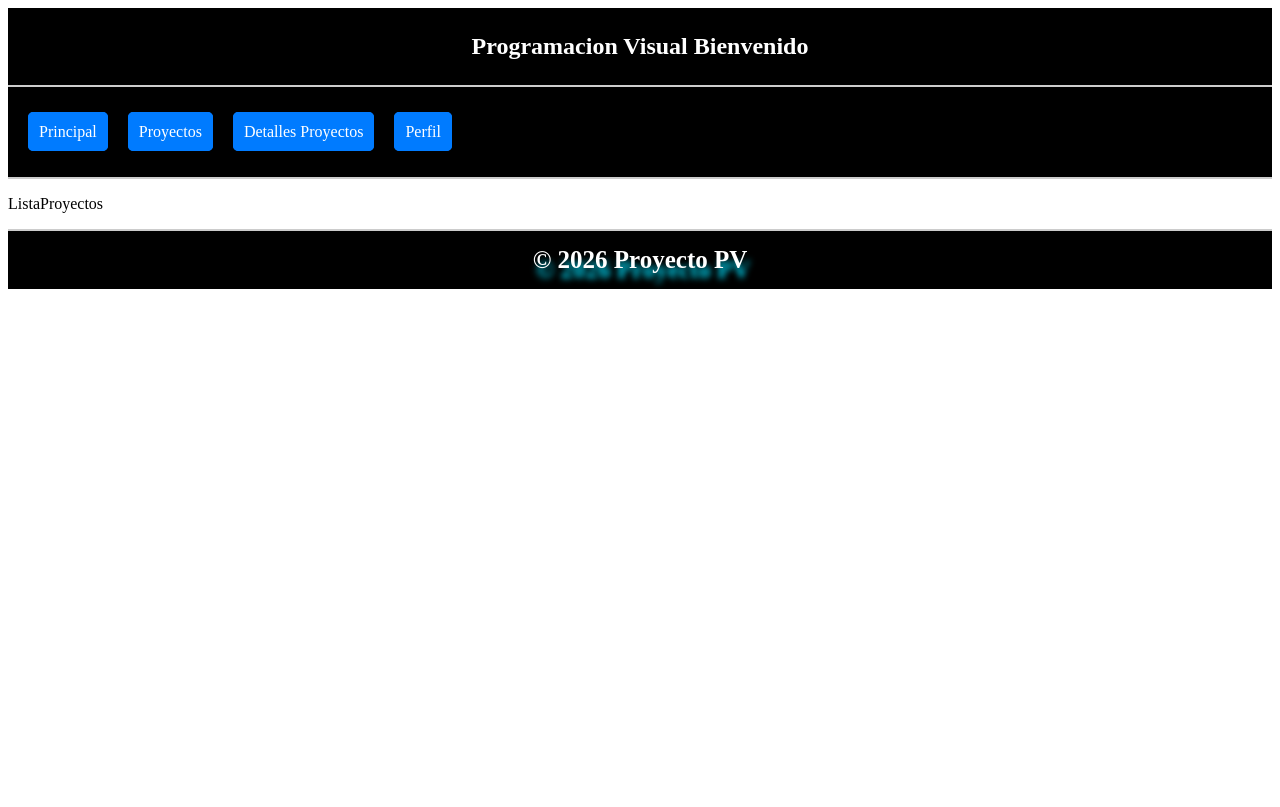
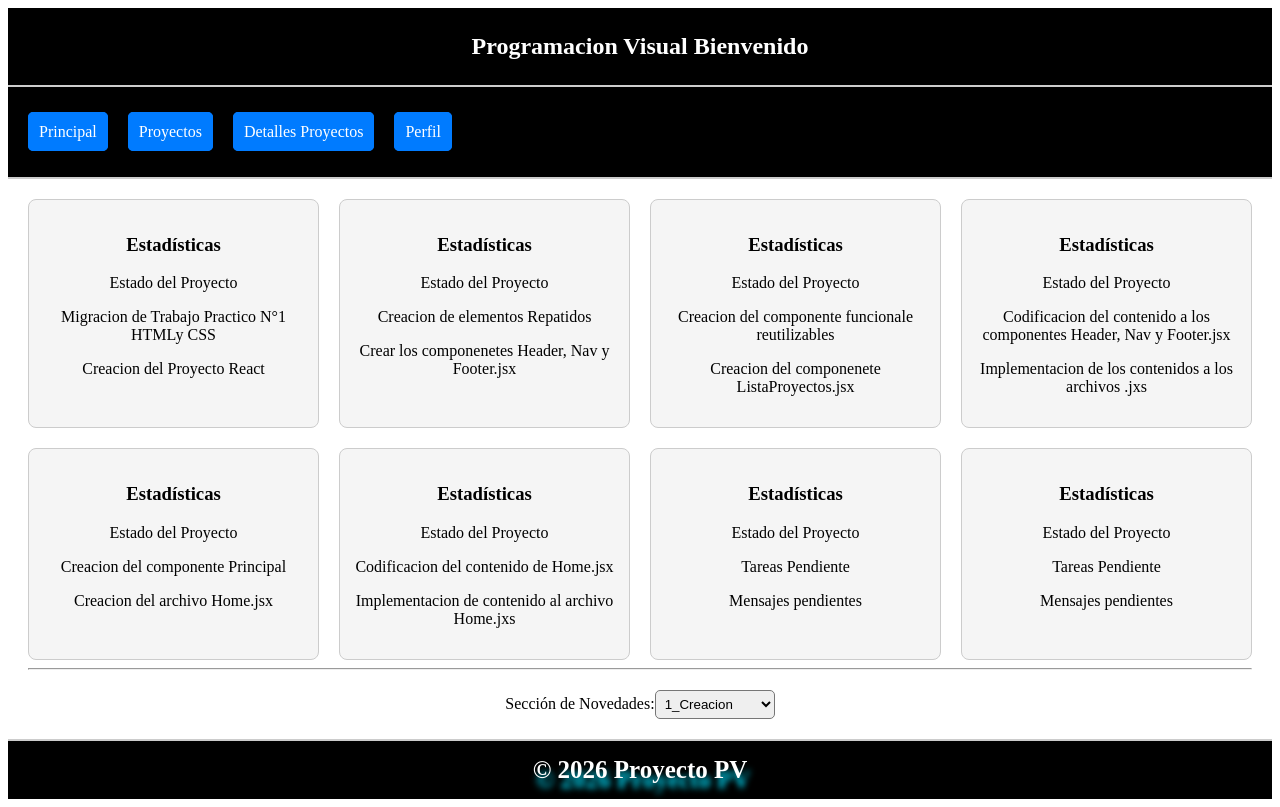
Before and after one commit to MarcosGuanuco/pv_tp3_grupo12, a React (Vite) app in the folder pv_tp3_grupo12_React/: page / in a window 1280 px wide. Built offline with nearby package versions, Linux system fonts and the light colour scheme.

Commit message:
Cree los componentes Home.jsx y Home.css y migre el contenido de la pagina principal

```diff
--- a/pv_tp3_grupo12_React/src/App.jsx
+++ b/pv_tp3_grupo12_React/src/App.jsx
@@ -8,6 +8,7 @@ import Header from './components/Header'
 import Nav from './components/Nav'
 import ListaProyectos from './components/ListaProyectos'
 import Footer from './components/Footer'
+import Home from './components/home'
 
 
 function App() {
@@ -18,7 +19,7 @@ function App() {
     <Header/>
     <Nav/>
     <main>
-      <ListaProyectos/>
+      <Home/>
     </main>
     <Footer/>
     </>
--- /dev/null
+++ b/pv_tp3_grupo12_React/src/components/Home.jsx
@@ -0,0 +1,76 @@
+import '../css/Home.css'
+
+function Home() {
+  return (
+    <section className="contenedor1">
+      <div className="cuerpo-container">
+
+        <div className="bloque-container">
+          <div className="bloque">
+            <h3>Estadísticas</h3>
+            <p>Estado del Proyecto</p>
+            <p>Migracion de Trabajo Practico N°1 HTMLy CSS</p>
+            <p>Creacion del Proyecto React</p>
+          </div>
+          <div className="bloque">
+            <h3>Estadísticas</h3>
+            <p>Estado del Proyecto</p>
+            <p>Creacion de elementos Repatidos</p>
+            <p>Crear los componenetes Header, Nav y Footer.jsx</p>
+          </div>
+          <div className="bloque">
+            <h3>Estadísticas</h3>
+            <p>Estado del Proyecto</p>
+            <p>Creacion del componente funcionale reutilizables</p>
+            <p>Creacion del componenete ListaProyectos.jsx</p>
+          </div>
+          <div className="bloque">
+            <h3>Estadísticas</h3>
+            <p>Estado del Proyecto</p>
+            <p>Codificacion del contenido a los componentes Header, Nav y Footer.jsx</p>
+            <p>Implementacion de los contenidos a los archivos .jxs</p>
+          </div>
+          <div className="bloque">
+            <h3>Estadísticas</h3>
+            <p>Estado del Proyecto</p>
+            <p>Creacion del componente Principal</p>
+            <p>Creacion del archivo Home.jsx</p>
+          </div>
+          <div className="bloque">
+            <h3>Estadísticas</h3>
+            <p>Estado del Proyecto</p>
+            <p>Codificacion del contenido de Home.jsx</p>
+            <p>Implementacion de contenido al archivo Home.jxs</p>
+          </div>
+          <div className="bloque">
+            <h3>Estadísticas</h3>
+            <p>Estado del Proyecto</p>
+            <p>Tareas Pendiente</p>
+            <p>Mensajes pendientes</p>
+          </div>
+          <div className="bloque">
+            <h3>Estadísticas</h3>
+            <p>Estado del Proyecto</p>
+            <p>Tareas Pendiente</p>
+            <p>Mensajes pendientes</p>
+          </div>
+        </div>
+
+        <hr />
+
+        {/* Sección de novedades */}
+        <div className="nove">
+          <label htmlFor="novedades">Sección de Novedades:</label>
+          <select id="novedades" name="novedades" className="custom-select">
+            <option value="co">1_Creacion</option>
+            <option value="ve">2_Codificacion</option>
+            <option value="ver">3_Corrección</option>
+            <option value="co">4_Pendient</option>
+          </select>
+        </div>
+      </div>
+    </section>
+  )
+}
+
+export default Home
--- /dev/null
+++ b/pv_tp3_grupo12_React/src/css/Home.css
@@ -0,0 +1,36 @@
+.contenedor1 {
+  padding: 20px;
+}
+
+.bloque-container {
+  display: flex;
+  flex-wrap: wrap;
+  gap: 20px;
+  justify-content: center;
+}
+
+.bloque {
+  flex: 1 1 250px;
+  max-width: 300px;
+  background-color: #f5f5f5;
+  padding: 15px;
+  border: 1px solid #ccc;
+  border-radius: 8px;
+  text-align: center;
+}
+
+.bloque:hover{
+    background-color: silver;
+    transition: transform 0.3s ease;
+    transform: scale(1.05);
+}
+
+.nove {
+  margin-top: 20px;
+  text-align: center;
+}
+
+.custom-select {
+  padding: 5px;
+  border-radius: 5px;
+}
```
